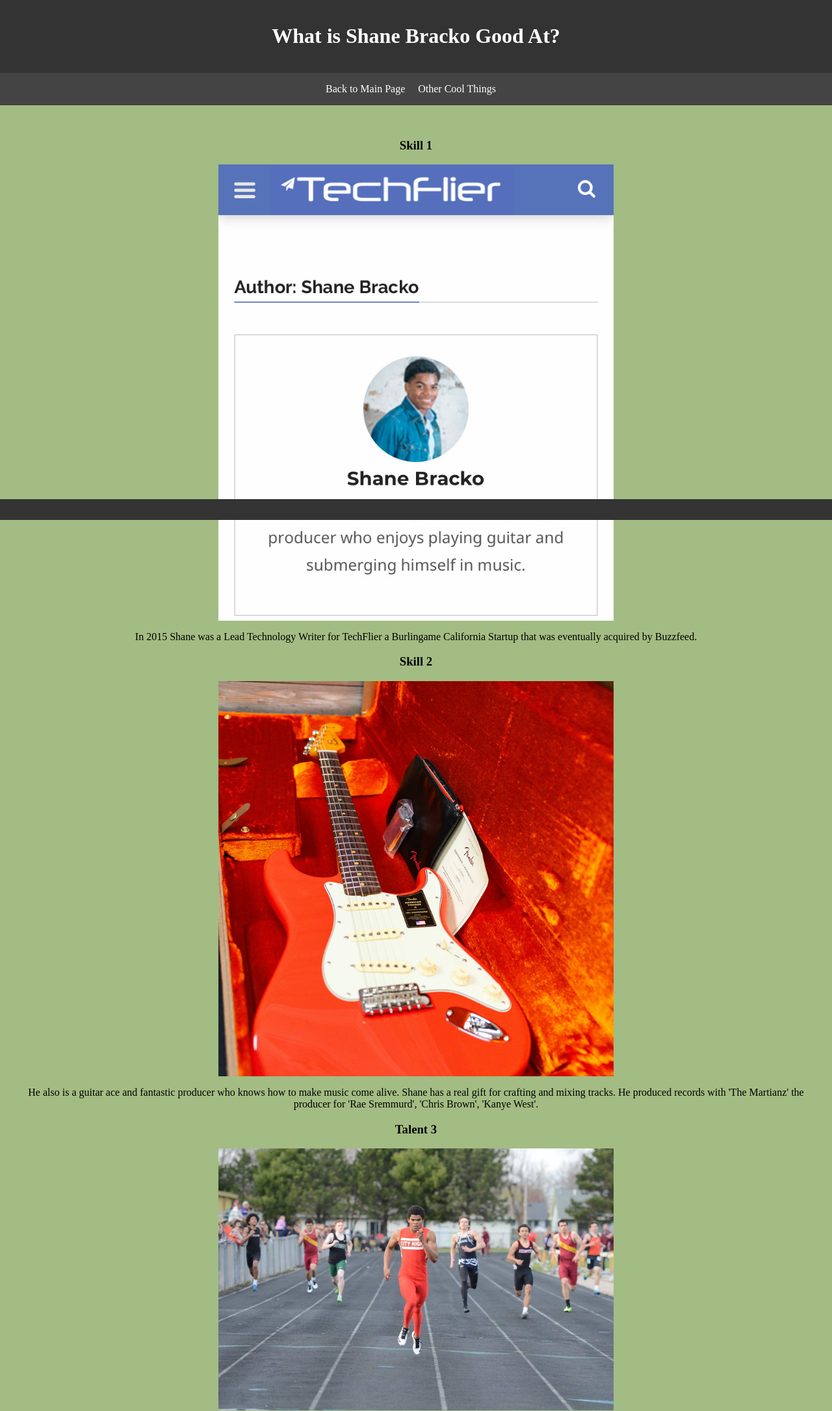
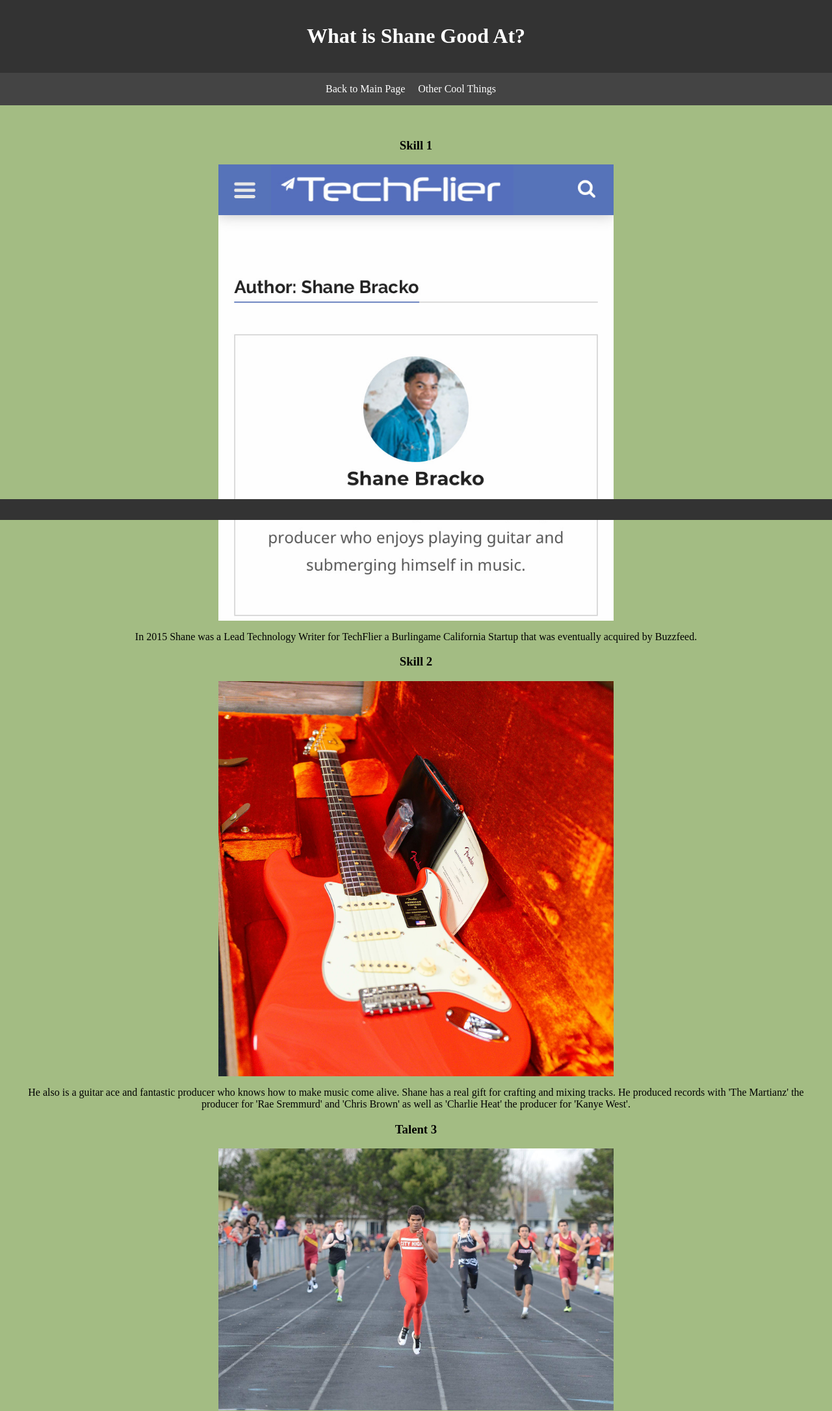
Before and after one commit to mandatory777/goat-project, a plain HTML site: page whatheisgoodat.html in a window 1280 px wide. Shown: the top 2171 px of the page at 65% size. Drawn offline with Linux system fonts and the light colour scheme; a web font is replaced by a local one.

Commit message:
LAST TIME IM UPDATING

```diff
--- a/whatheisgoodat.html
+++ b/whatheisgoodat.html
@@ -15,7 +15,7 @@
 </head>
 <body>
     <header>
-        <h1>What is Shane Bracko Good At?</h1>
+        <h1>What is Shane Good At?</h1>
     </header>
 
     <nav>
@@ -39,7 +39,7 @@
         <div class="skill">
             <h3>Skill 2</h3>
             <img src="images/guitar.JPG" alt="Skill 2">
-            <p>He also is a guitar ace and fantastic producer who knows how to make music come alive. Shane has a real gift for crafting and mixing tracks. He produced records with 'The Martianz' the producer for 'Rae Sremmurd', 'Chris Brown', 'Kanye West'.</p>
+            <p>He also is a guitar ace and fantastic producer who knows how to make music come alive. Shane has a real gift for crafting and mixing tracks. He produced records with 'The Martianz' the producer for 'Rae Sremmurd' and 'Chris Brown' as well as 'Charlie Heat' the producer for 'Kanye West'.</p>
         </div>
 
         <!-- Talent 3 -->
```
